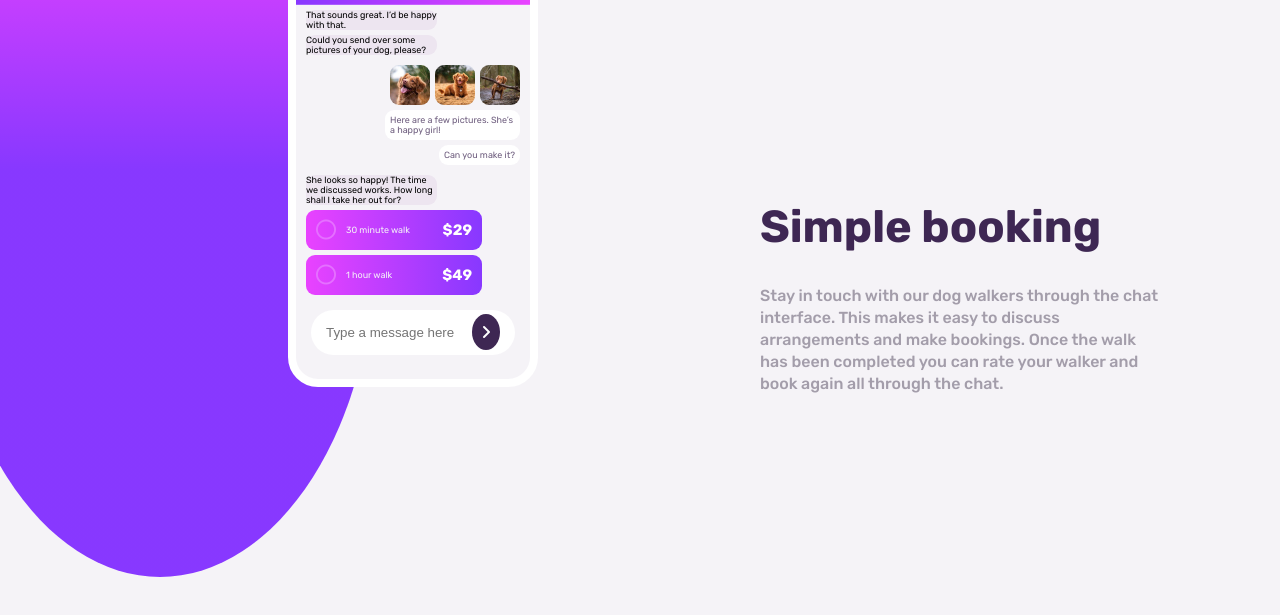
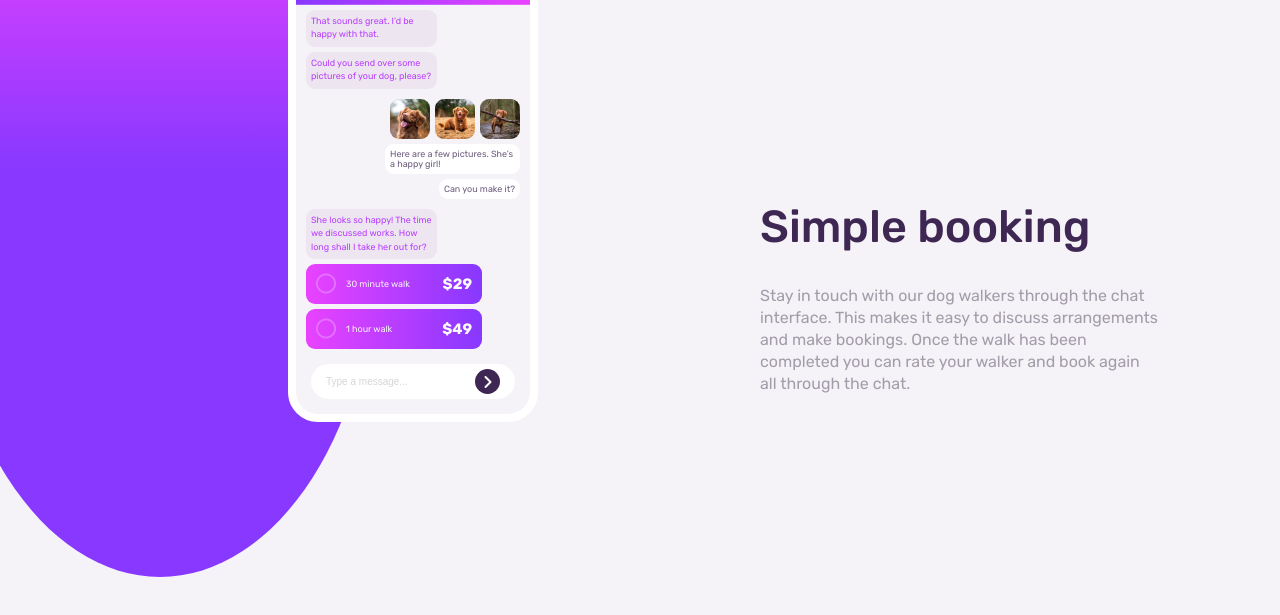
Before and after one commit to saarmah002/amalitech-chatapp-project, a plain HTML site: page index.html in a window 1280 px wide. Shown: the part 103-718 px from the top of the page. Drawn offline with Linux system fonts and the light colour scheme.

Commit message:
Updated interface

```diff
--- a/index.html
+++ b/index.html
@@ -49,10 +49,10 @@
                     <!-- Discussion area -->
                     <div class="discussion">
                         <div class="other">
-                            <p>
+                            <p class="other-text">
                                 That sounds great. I’d be happy with that.
                             </p>
-                            <p>
+                            <p class="other-text">
                                 Could you send over some pictures of your dog, please?
                             </p>
                         </div>
@@ -70,7 +70,7 @@
                             </p>
                         </div>
                         <div class="other">
-                            <p>
+                            <p class="other-text">
                                 She looks so happy! The time we discussed works. How long shall I take her out for?
                             </p>
                             <p class="price">
@@ -88,7 +88,7 @@
 
                     <!-- Text input -->
                     <form>
-                        <input type="text" placeholder="Type a message here">
+                        <input type="text" placeholder="Type a message..." id="message-field">
                         <i class="fas fa-angle-right"></i>
                     </form>
                 </div>
--- a/style.css
+++ b/style.css
@@ -11,6 +11,7 @@
     --light-grayish-violet: hsl(270, 20%, 96%);
     --very-dark-desaturated-violet: hsl(271, 36%, 24%);
     --very-light-magenta: hsl(289, 100%, 72%);
+    --chat-text-voilet: #B93EFF;
 }
 
 * {
@@ -52,7 +53,7 @@ body {
 
 .booking-section h1 {
     font-size: 45px;
-    font-weight: 700;
+    font-weight: 500;
     color: var(--very-dark-desaturated-violet);
     margin-bottom: 2rem;
 }
@@ -61,7 +62,6 @@ body {
     color: var(--dark-grayish-violet);
     width: 400px;
     line-height: 22px;
-    font-weight: 500;
 }
 
 .chat-side-bg {
@@ -157,8 +157,17 @@ body {
 
 .other {
     margin-bottom: 5px;
+    color: var(--chat-text-voilet);
 }
 
+.other-text {
+    padding: 5px;
+    line-height: 1.5;
+}
+#message-field{
+    opacity: 30%;
+    font-size: 10px;
+}
 .me {
     margin-bottom: 5px;
     display: flex;
@@ -175,6 +184,7 @@ body {
 
 .me p.small {
     width: fit-content;
+    color: EEE5F4
 }
 
 .me p.image {
@@ -225,6 +235,7 @@ form {
     position: relative;
     display: flex;
     align-items: center;
+    height: 35px;
 }
 
 input {
@@ -252,14 +263,19 @@ form i {
     right: 15px;
     color: white;
     background-color: var(--very-dark-desaturated-violet);
-    padding: 10px;
+    padding: 5px;
     border-radius: 50%;
+    height: 25px;
+    width: 25px;
+    text-align: center;
+    vertical-align: middle;
 }
 
 @media(max-width:900px) {
     .flex-container {
         display: flex;
         flex-direction: column;
+
     }
 
     .content-chat {
@@ -274,7 +290,9 @@ form i {
     }
 
     .booking-section {
+        margin-top: 100px;
         margin-bottom: 5rem;
+        text-align: center;
     }
 
     .booking-section h1 {
@@ -285,7 +303,6 @@ form i {
         color: var(--dark-grayish-violet);
         width: 400px;
         line-height: 22px;
-        font-weight: 500;
     }
 
     .chat-side-bg {
```
